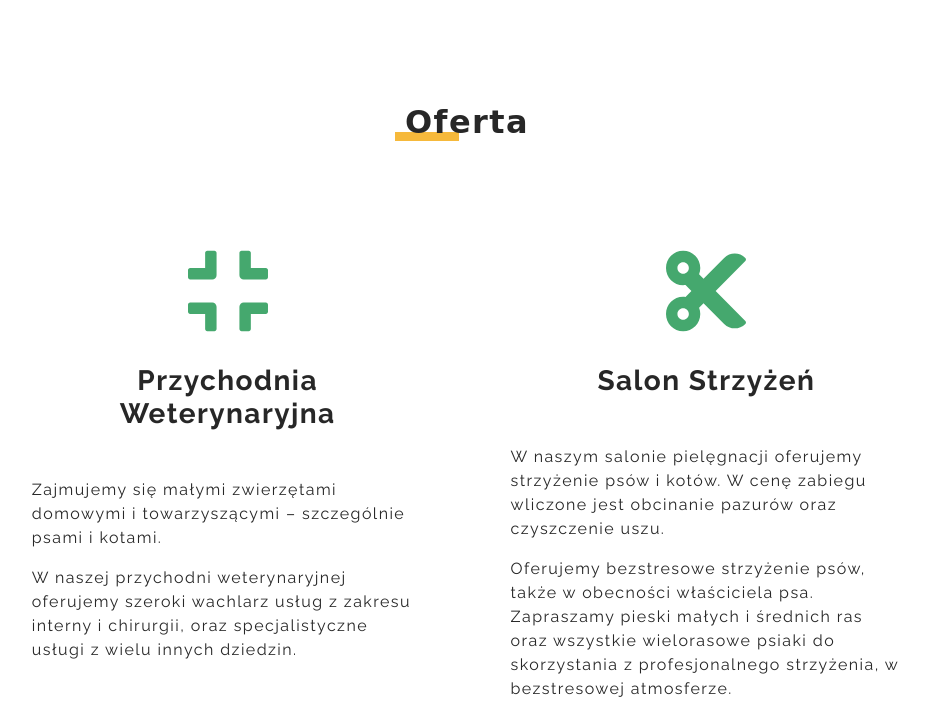
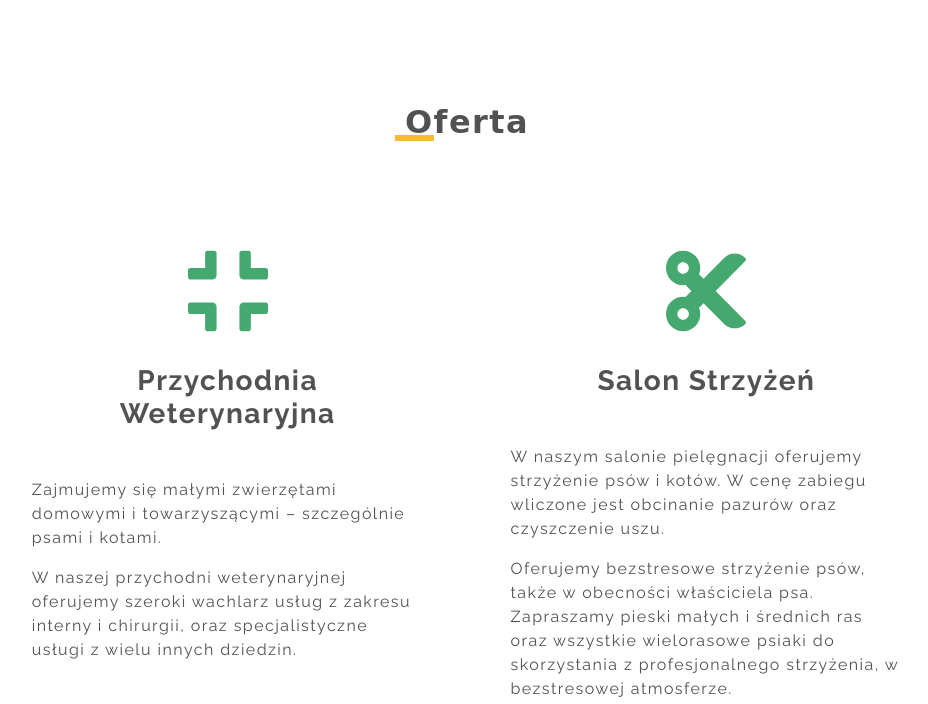
Before and after one commit to dejotb/weterynarz, a plain HTML site: page index.html in a window 1280 px wide. Shown: the part 1077-1781 px from the top of the page, without its empty margins (173-1101 px from the left). Drawn offline with nearby package versions, Linux system fonts and the light colour scheme; a web font is replaced by a local one.

```diff
--- a/scss/base/_base.scss
+++ b/scss/base/_base.scss
@@ -56,8 +56,8 @@ h2::before {
     content: "";
     position: absolute;
     bottom: 0;
-    height: .3em;
-    width: 2em;
+    height: .2em;
+    width: 1.2em;
     z-index: -1;
     margin-left: -.3em;
     background: $color-accent;
--- a/scss/utilities/_variables.scss
+++ b/scss/utilities/_variables.scss
@@ -18,7 +18,7 @@ $font-weight--bold       : 700;
 
 $white    : #fff;
 $tundora  : #404040;
-$grey: #272727;
+$grey: #525252;
 $ocean-green: #45A86E;
 $black : #0b0b0b;
 $squash-blossom: #f6b93b;
```
Also changed, not shown: css/style.css.
